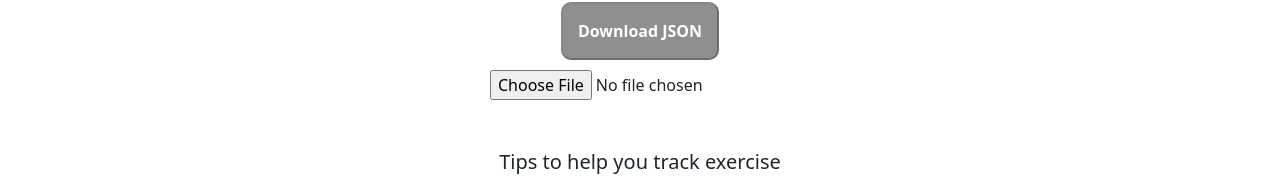
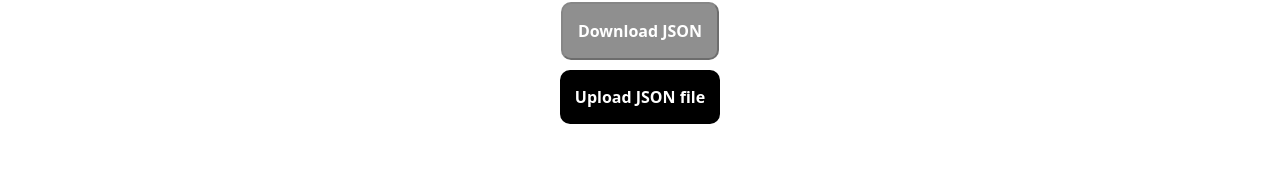
Before and after one commit to programmer90000/exercise-tracker, a React (Vite) app: page / in a window 1280 px wide. Shown: the part 481-657 px from the top of the page. Built offline with nearby package versions, Linux system fonts and the light colour scheme; no server answers.

Commit message:
Added style for button to upload JSON files

```diff
--- a/src/components/NewWorkout/NewWorkout.css
+++ b/src/components/NewWorkout/NewWorkout.css
@@ -48,7 +48,8 @@ input {
     width: 300px;
 }
 
-form button {
+form button,
+#upload-json-file-label {
     display: block;
     margin: auto;
     margin-bottom: 10px;
@@ -79,3 +80,11 @@ form button:disabled {
 .dropdown-row:hover {
     cursor: pointer;
 }
+
+#upload-json-file {
+    display: none;
+}
+
+#upload-json-file-label {
+    cursor: pointer;
+}
--- a/src/components/NewWorkout/NewWorkout.jsx
+++ b/src/components/NewWorkout/NewWorkout.jsx
@@ -103,7 +103,8 @@ function NewWorkout() {
                 </div>
                     <button type="submit">Add Exercise</button>
                     <button type="button" onClick={downloadJson} disabled={exercises.length === 0}>Download JSON</button>
-                    <input type="file" accept=".json" onClick={uploadJson}></input>
+                    <label id="upload-json-file-label" for="upload-json-file" class="custom-file-upload">Upload JSON file</label>
+                    <input id="upload-json-file" type="file" accept=".json" onClick={uploadJson}></input>
             </form>
             <h5>Tips to help you track exercise</h5>
             <ul>
```
